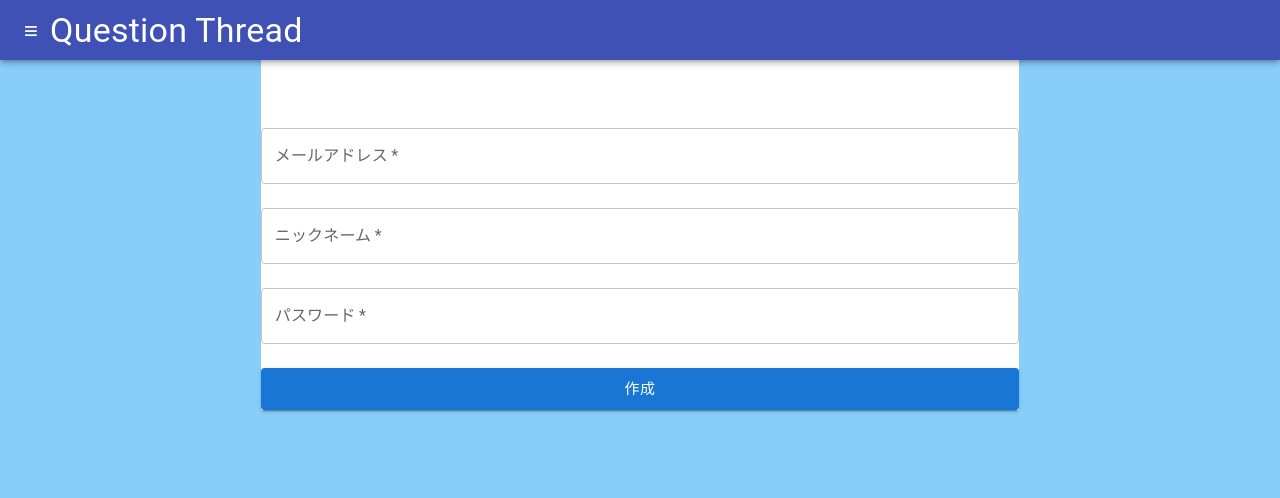
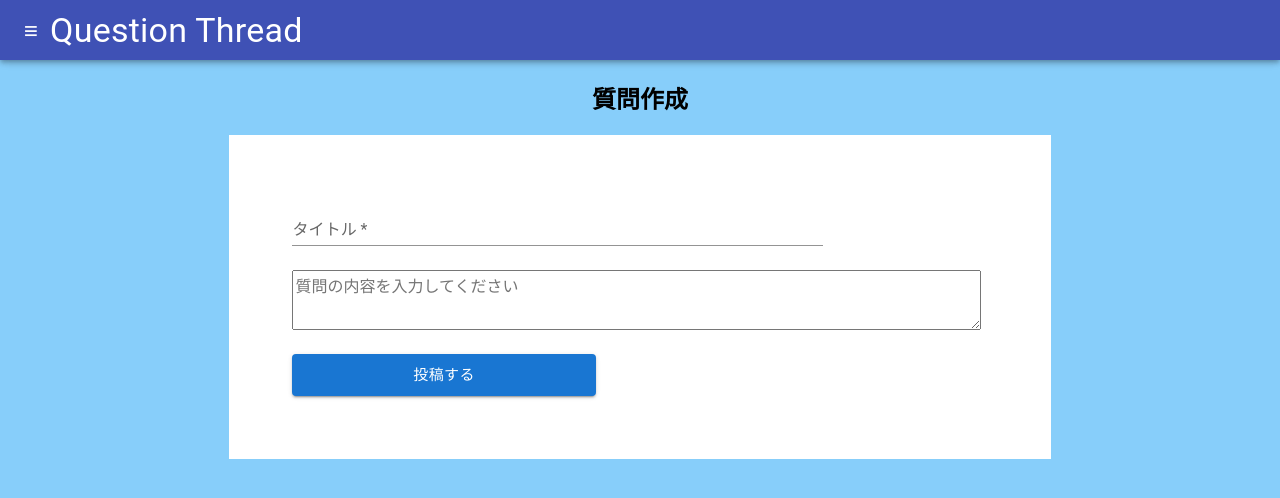
Before and after one commit to shunsuke-kawata/Question_thread, a React (Create React App) app in the folder frontend/frontend/react-sample/: page /newQuestion in a window 1280 px wide. Shown: the top 498 px of the page. Built offline with nearby package versions, Linux system fonts and the light colour scheme.

Commit message:
update 質問作成画面を修正

```diff
--- a/frontend/frontend/react-sample/src/Components/Menubar.jsx
+++ b/frontend/frontend/react-sample/src/Components/Menubar.jsx
@@ -7,12 +7,12 @@ const Menubar = ({ setMenubarFlag }) => {
     <>
       <div className="menubar">
         <h3 id="menutitle">Actions</h3>
+        <Link className="links" to="/">
+          ホーム
+        </Link>
+        <br />
         <Link className="links" to="/newQuestion">
           質問する
-        </Link>
-        <br />
-        <Link className="links" to="/">
-          ホーム
         </Link>
         <br />
         <Link className="links" to="/signin">
--- a/frontend/frontend/react-sample/src/Components/QuestionForm.jsx
+++ b/frontend/frontend/react-sample/src/Components/QuestionForm.jsx
@@ -1,35 +1,51 @@
 import { useForm } from "react-hook-form";
-import { TextField, Stack, Button } from "@mui/material";
+import { TextField, Stack, Button, TextareaAutosize } from "@mui/material";
 import "../css/QuestionForm.css";
 
 const QuestionForm = () => {
   //データを登録するためのフックステート
-  const { register, handleSubmit } = useForm();
-  const onSubmit = (data) => console.log(data);
+  const {
+    register,
+    handleSubmit,
+    reset,
+    watch,
+    formState: { errors },
+  } = useForm();
+  const onSubmit = (data) => {
+    console.log(data);
+    reset();
+  };
   return (
     <>
       <div id="questionform">
-        <Stack spacing={3}>
-          <TextField
+        <Stack className="questionStack" spacing={3}>
+          <div id="titleBlock">
+            <TextField
+              className="questionTitle"
+              id="standard-basic"
+              variant="standard"
+              required
+              autoComplete="off"
+              label="タイトル"
+              type="text"
+              {...register("title", { required: true })}
+            />
+          </div>
+          <TextareaAutosize
+            className="questionBody"
+            minRows={3}
             required
-            label="メールアドレス"
-            type="email"
-            {...register("email")}
-          />
-          <TextField required label="ニックネーム" {...register("name")} />
-          <TextField
-            required
-            label="パスワード"
-            type="password"
-            {...register("password")}
+            placeholder="質問の内容を入力してください"
+            {...register("body", { required: true })}
           />
           <Button
+            id="postButton"
             color="primary"
             variant="contained"
             size="large"
             onClick={handleSubmit(onSubmit)}
           >
-            作成
+            投稿する
           </Button>
         </Stack>
       </div>
--- a/frontend/frontend/react-sample/src/Pages/Login.js
+++ b/frontend/frontend/react-sample/src/Pages/Login.js
@@ -1,11 +1,21 @@
 import Common from "../Components/Common";
 import { useForm } from "react-hook-form";
 import { TextField, Stack, Button } from "@mui/material";
+import { Link } from "react-router-dom";
 import "../css/Login.css";
 
 const Login = () => {
-  const { register, handleSubmit } = useForm();
-  const onSubmit = (data) => console.log(data);
+  const {
+    register,
+    handleSubmit,
+    reset,
+    watch,
+    formState: { errors },
+  } = useForm();
+  const onSubmit = (data) => {
+    console.log(data);
+    reset();
+  };
   return (
     <>
       <Common />
@@ -18,7 +28,7 @@ const Login = () => {
             required
             label="メールアドレス"
             type="email"
-            {...register("email")}
+            {...register("email", { required: true })}
           />
           <TextField
             className="signinField"
@@ -26,7 +36,7 @@ const Login = () => {
             required
             label="パスワード"
             type="password"
-            {...register("password")}
+            {...register("password", { required: true })}
           />
           <Button
             id="signinButton"
@@ -37,6 +47,9 @@ const Login = () => {
           >
             ログイン
           </Button>
+          <Link className="links" to="/signin">
+            サインインする
+          </Link>
         </Stack>
       </div>
     </>
--- a/frontend/frontend/react-sample/src/Pages/NewQuestion.js
+++ b/frontend/frontend/react-sample/src/Pages/NewQuestion.js
@@ -1,10 +1,11 @@
 import QuestionForm from "../Components/QuestionForm";
 import Common from "../Components/Common";
-
+import "../css/NewQuestion.css";
 const NewQuestion = () => {
   return (
     <>
       <Common />
+      <h2 id="newQuestionTitle">質問作成</h2>
       <QuestionForm />
     </>
   );
--- a/frontend/frontend/react-sample/src/Pages/Signin.js
+++ b/frontend/frontend/react-sample/src/Pages/Signin.js
@@ -6,8 +6,17 @@ import Common from "../Components/Common";
 
 const Signin = () => {
   //データを登録するためのフックステート
-  const { register, handleSubmit } = useForm();
-  const onSubmit = (data) => console.log(data);
+  const {
+    register,
+    handleSubmit,
+    reset,
+    watch,
+    formState: { errors },
+  } = useForm();
+  const onSubmit = (data) => {
+    console.log(data);
+    reset();
+  };
   return (
     <>
       <Common />
@@ -17,25 +26,22 @@ const Signin = () => {
           <TextField
             className="signinField"
             autoComplete="off"
-            required
             label="メールアドレス"
             type="email"
-            {...register("email")}
+            {...register("email", { required: true })}
           />
           <TextField
             className="signinField"
             autoComplete="off"
-            required
             label="ニックネーム"
-            {...register("nickname")}
+            {...register("nickname", { required: true })}
           />
           <TextField
             className="signinField"
             autoComplete="off"
-            required
             label="パスワード"
             type="password"
-            {...register("password")}
+            {...register("password", { required: true })}
           />
           <Button
             id="signinButton"
--- /dev/null
+++ b/frontend/frontend/react-sample/src/css/NewQuestion.css
@@ -0,0 +1,4 @@
+#newQuestionTitle{
+    padding-top: 60px;
+    text-align: center;
+}
--- a/frontend/frontend/react-sample/src/css/QuestionForm.css
+++ b/frontend/frontend/react-sample/src/css/QuestionForm.css
@@ -1,7 +1,27 @@
 #questionform{
-    padding-top: 120px;
-    margin-left: auto;
-    margin-right: auto;
+    margin:0px auto 0px auto;
     width: 60%;
     background-color: white;
+    padding: 5% 0 5% 5%;
 }
+
+.questionTitle{
+    width: 70%;
+    font-size: large;
+ }
+
+ .questionBody{
+    width: 90%;
+    height: 30px;
+    font-size: large;
+ }
+
+ #questionButton{
+     width: 40%;
+
+ }
+
+ #postButton{
+    width: 40%;
+
+}
```
